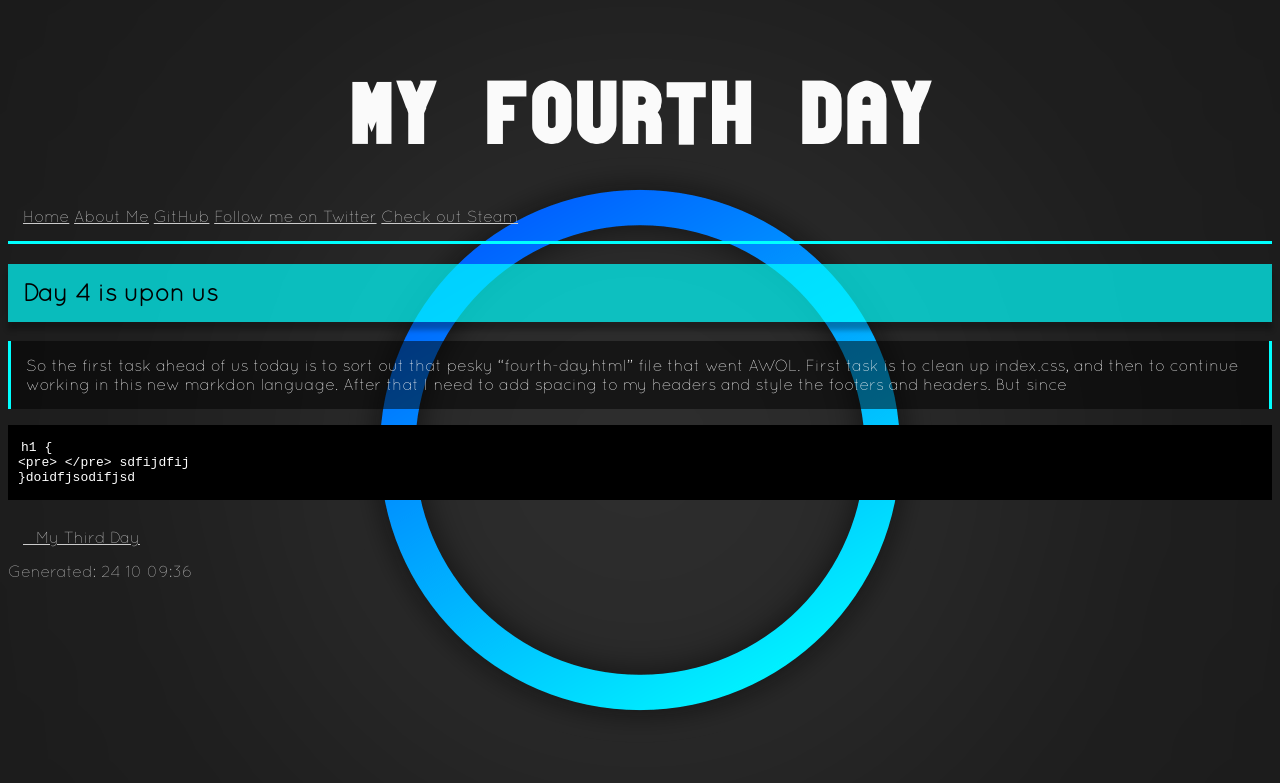
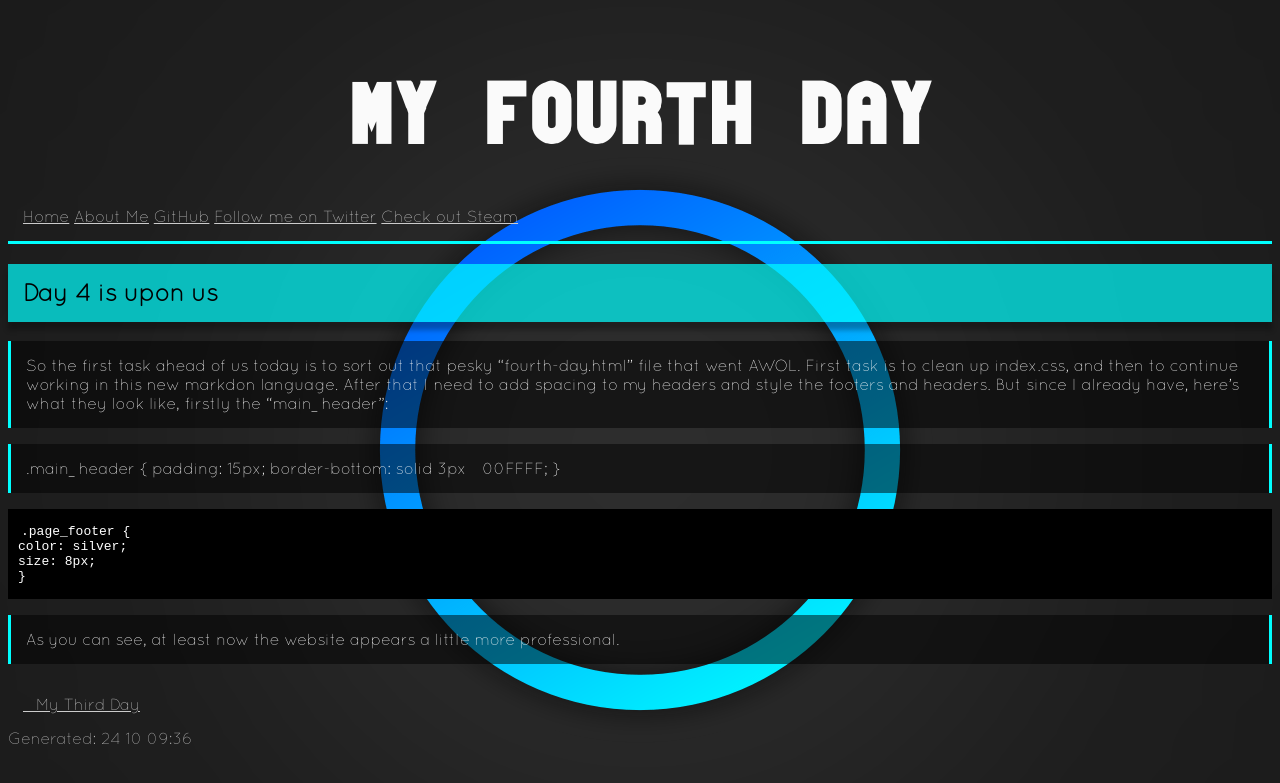
Before and after one commit to boffnoff/boffnoff.github.com, a Jekyll site: the page built from _posts/2013-10-24-fourth-day.md, in a window 1280 px wide. Shown: the top 783 px of the page. Built offline with Jekyll 4.4.1, drawn with Linux system fonts in a browser that asks for light colours.

Commit message:
added stuff to day 4

```diff
--- a/_posts/2013-10-24-fourth-day.md
+++ b/_posts/2013-10-24-fourth-day.md
@@ -6,10 +6,17 @@ layout: post
 ## Day 4 is upon us
 
 So the first task ahead of us today is to sort out that pesky "fourth-day.html" file that went AWOL. First task is to clean up index.css, and then to continue working in this new
-markdon language. After that I need to add spacing to my headers and style the footers and headers. But since
+markdon language. After that I need to add spacing to my headers and style the footers and headers. But since I already have, here's what they look like, firstly the "main_header":
+
+.main_header {
+    padding: 15px;
+    border-bottom: solid 3px #00FFFF;
+    }
 
 
+    .page_footer {
+    color: silver;
+    size: 8px;
+    }
 
-    h1 {
-    <pre> </pre> sdfijdfij
-    }doidfjsodifjsd
+As you can see, at least now the website appears a little more professional.
```
